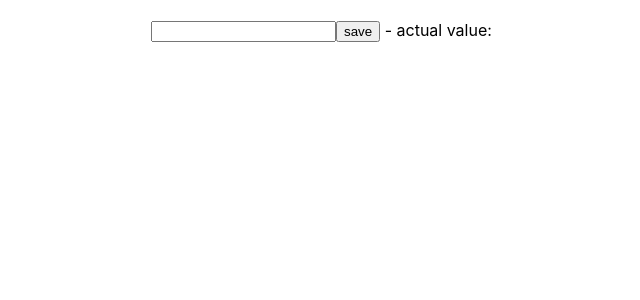
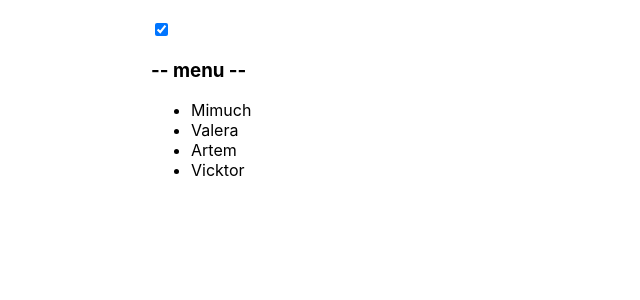
Before and after one commit to 1fousand1/ReactKabzda2, a React (Create React App) app: page / in a window 1280 px wide. Shown: the top 300 px of the page, without its empty margins (189-829 px from the left). Built offline with nearby package versions, Linux system fonts and the light colour scheme.

Commit message:
Lessons 13, 14 update

```diff
--- a/src/App.tsx
+++ b/src/App.tsx
@@ -10,6 +10,8 @@ import {
     GetValueOfUncontrolledInputByButtonPress,
     UncontrolledInput
 } from "./Components/UncontrolledInput/UncontrolledInput";
+import ControlledInput from "./Components/ControlledInput/ControlledInput";
+import ControlledCheckbox from "./Components/ControlledCheckbox/ControlledCheckbox";
 
 
 
@@ -31,7 +33,10 @@ function App(props: any) {
             <OnOff on={switchOn} onChange={(on)=>{setSwitchOn(on)}}/>*/}
 
             {/*<ControlledInputWithFixedValue/>*/}
-            <GetValueOfUncontrolledInputByButtonPress />
+            {/*<GetValueOfUncontrolledInputByButtonPress />*/}
+            {/*<ControlledInput/>*/}
+            <ControlledCheckbox/>
+            <Accordion titleValue={'menu'} collapsed={accordionCollapsed} onChange={() => {setAccordionCollapsed(!accordionCollapsed)} } items={[{title:"Mimuch", value: 1}, {title:"Valera", value: 2} , {title:"Artem", value: 3}, {title: "Vicktor", value:4}]} onClick={(value)=>{alert('user with ID ${id} should be happy')}}/>
         </div>
     );
 }
--- a/src/Components/Accordion/Accordion.tsx
+++ b/src/Components/Accordion/Accordion.tsx
@@ -1,9 +1,18 @@
 import React from 'react';
+
+type ItemType = {
+    title: string
+    value: any
+}
+
+
 
 type AccordionPropsType = {
     titleValue: string
     collapsed: boolean
     onChange: () => void
+    items: ItemType[]
+    onClick: (value:any) => void
 }
 
 
@@ -13,7 +22,7 @@ const Accordion = (props: AccordionPropsType) => {
           <div>
               <AccordionTitle title={props.titleValue}
               onChange={props.onChange}/>
-              { !props.collapsed  && <AccordionBody />}
+              { !props.collapsed  && <AccordionBody items={props.items} onClick={props.onClick}/>}
           </div>
       )
 
@@ -31,15 +40,17 @@ const AccordionTitle = (props: AccordionTitlePropsType) => {
     return (
         <h3 onClick={props.onChange}> -- {props.title} -- </h3>
     )
-
 }
 
-const AccordionBody = () => {
+type AccordionBodyPropsType = {
+    items: ItemType[]
+    onClick: (value:any) => void
+}
+
+const AccordionBody = (props:AccordionBodyPropsType) => {
     return (
         <ul>
-            <li>1</li>
-            <li>2</li>
-            <li>3</li>
+            {props.items.map((i,index) => <li onClick={()=>{props.onClick(i.value)}} key={index}>{i.title}</li>)}
         </ul>
     )
 }
--- /dev/null
+++ b/src/Components/ControlledCheckbox/ControlledCheckbox.tsx
@@ -0,0 +1,19 @@
+import React, {ChangeEvent, useState} from 'react';
+
+
+
+
+const ControlledInput = () => {
+    const [parentValue, setParentValue] = useState(true);
+    const onChange = (e: ChangeEvent<HTMLInputElement>) => {
+        debugger
+        setParentValue(e.currentTarget.checked)
+    }
+    return (
+        <div>
+            <input type={'checkbox'} checked={parentValue} onChange={onChange}/>
+        </div>
+    );
+};
+
+export default ControlledInput;
--- /dev/null
+++ b/src/Components/ControlledInput/ControlledInput.tsx
@@ -0,0 +1,19 @@
+import React, {ChangeEvent, useState} from 'react';
+import {action} from "@storybook/addon-actions";
+
+
+
+const ControlledInput = () => {
+    const [parentValue, setParentValue] = useState('');
+    const onChange = (e: ChangeEvent<HTMLInputElement>) => {
+        debugger
+        setParentValue(e.currentTarget.value)
+    }
+    return (
+        <div>
+            <input value={parentValue} onChange={onChange}/>
+        </div>
+    );
+};
+
+export default ControlledInput;
```
Also changed, not shown: src/Components/ControlledSelect/ControlledSelect.tsx (added, +22 -0 lines), src/Components/Select/Select.tsx (added, +23 -0 lines), 1 other file (tests, documents, lock files or other folders).
